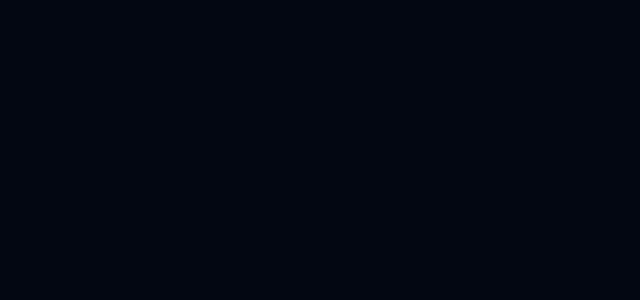
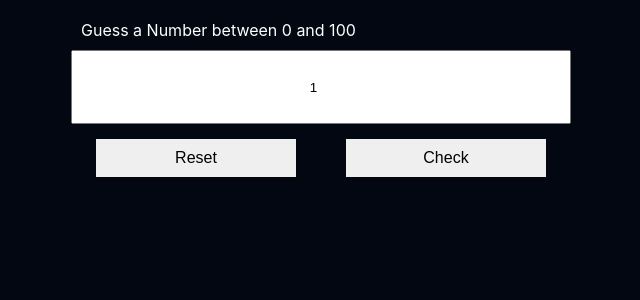
Before and after one commit to vinay-nb/React-Challenges-, a React (Create React App) app in the folder react-challenges/: page /guess-number in a window 1280 px wide. Before the commit this address had no page. Shown: the top 300 px of the page, without its empty margins (319-959 px from the left). Built offline with nearby package versions, Linux system fonts and the light colour scheme.

Commit message:
feat:guess-number

```diff
--- a/react-challenges/src/App.js
+++ b/react-challenges/src/App.js
@@ -8,6 +8,7 @@
 import Star from "./Components/Starratings/Star";
 import { Route, Routes } from "react-router-dom";
 import TableColorizer from "./Components/TableColorizer/TableColorizer";
+import GuessNumber from "./Components/GuessNumber/GuessNumber";
 
 function App() {
   return (
@@ -21,6 +22,7 @@
         <Route path="/change-theme" element={<ChangeTheme />} />
         <Route path="/qr-generator" element={<QRGenerator />} />
         <Route path="/table-colorizer" element={<TableColorizer />} />
+        <Route path="/guess-number" element={<GuessNumber />} />
       </Routes>
     </div>
   );
--- /dev/null
+++ b/react-challenges/src/Components/GuessNumber/GuessNumber.js
@@ -0,0 +1,85 @@
+import React, { useState, useEffect } from "react";
+import "./style.css";
+
+function GuessNumber() {
+  const [randomNumber, setRandomNumber] = useState(); // Stores the random number to guess
+  const [guessDisabled, setGuessDisabled] = useState(false); // Controls the "Check" button
+  const [userGuess, setUserGuess] = useState(1); // Stores the user's guess
+  const [lowGuess, setLowGuess] = useState(false); // Indicates if the guess is too low
+  const [highGuess, setHighGuess] = useState(false); // Indicates if the guess is too high
+  const [correctGuess, setCorrectGuess] = useState(false); // Indicates if the guess is correct
+
+  // Initialize the random number when the component mounts
+  useEffect(() => {
+    setRandomNumber(Math.round(100 * Math.random()));
+  }, []);
+  const handleGuess = (e) => {
+    e.preventDefault();
+
+    if (userGuess < randomNumber) {
+      setLowGuess(true);
+      setHighGuess(false);
+    } else if (userGuess > randomNumber) {
+      setHighGuess(true);
+      setLowGuess(false);
+    } else {
+      setCorrectGuess(true);
+      setLowGuess(false);
+      setHighGuess(false);
+      setGuessDisabled(true);
+    }
+  };
+
+  const handleRestart = () => {
+    setRandomNumber(Math.round(100 * Math.random()));
+    setCorrectGuess(false);
+    setLowGuess(false);
+    setHighGuess(false);
+    setGuessDisabled(false);
+    setUserGuess(1);
+  };
+
+  return (
+    <div className="app-cnt">
+      <form onSubmit={handleGuess}>
+        <label htmlFor="input">Guess a Number between 0 and 100</label>
+        <input
+          id="input"
+          type="number"
+          value={userGuess}
+          min="0"
+          max="100"
+          placeholder="Guess-Number"
+          onChange={(e) => setUserGuess(Number(e.target.value))}
+        />
+        <div className="widget">
+          <button type="reset" onClick={handleRestart}>
+            Reset
+          </button>
+          <button type="submit" disabled={guessDisabled}>
+            Check
+          </button>
+        </div>
+      </form>
+      <div className="text">
+        {lowGuess && (
+          <p>
+            Your guess is <b>Less</b> than the actual number
+          </p>
+        )}
+        {highGuess && (
+          <p>
+            Your guess is <b>Higher</b> than the actual number
+          </p>
+        )}
+        {correctGuess && (
+          <p>
+            Your guess is <b>right</b>
+          </p>
+        )}
+      </div>
+    </div>
+  );
+}
+
+export default GuessNumber;
--- /dev/null
+++ b/react-challenges/src/Components/GuessNumber/style.css
@@ -0,0 +1,53 @@
+.app-cnt {
+    display: flex;
+    flex-direction: column;
+    margin: 10px auto;
+    color: #fff;
+}
+
+.app-cnt input {
+    height: 30px;
+    padding: 20px;
+    text-align: center;
+    outline: none;
+}
+
+.app-cnt .widget {
+    display: flex;
+    flex-direction: column;
+    justify-content: space-around;
+    margin-top: 5px;
+}
+
+.app-cnt .text p {
+    text-align: center;
+}
+
+.app-cnt form {
+    display: flex;
+    flex-direction: column;
+}
+
+.app-cnt form label {
+    padding: 10px;
+}
+
+.app-cnt form button {
+    min-width: 40%;
+    padding: 10px;
+    margin-top: 10px;
+    font-size: 16px;
+    cursor: pointer;
+    border: none;
+}
+
+@media(width > 768px) {
+    .app-cnt {
+        width: 50%;
+        max-width: 500px;
+    }
+
+    .app-cnt .widget {
+        flex-direction: row;
+    }
+}
--- a/react-challenges/src/Components/Main/Main.css
+++ b/react-challenges/src/Components/Main/Main.css
@@ -1,4 +1,4 @@
-.container {
+.container-cnt {
     display: flex;
     justify-content: center;
     align-items: center;
--- a/react-challenges/src/Components/Main/Main.js
+++ b/react-challenges/src/Components/Main/Main.js
@@ -3,7 +3,7 @@
 import { Link } from "react-router-dom";
 function Main() {
   return (
-    <div className="container">
+    <div className="container-cnt">
       <div className="card">
         <Link to="/star-rating" className="link-cls">
           Star rating{" "}
@@ -26,6 +26,9 @@
         <Link to="/table-colorizer" className="link-cls">
           Table Colorizer
         </Link>
+        <Link to="/guess-number" className="link-cls">
+          Guess Number
+        </Link>
       </div>
     </div>
   );
```
